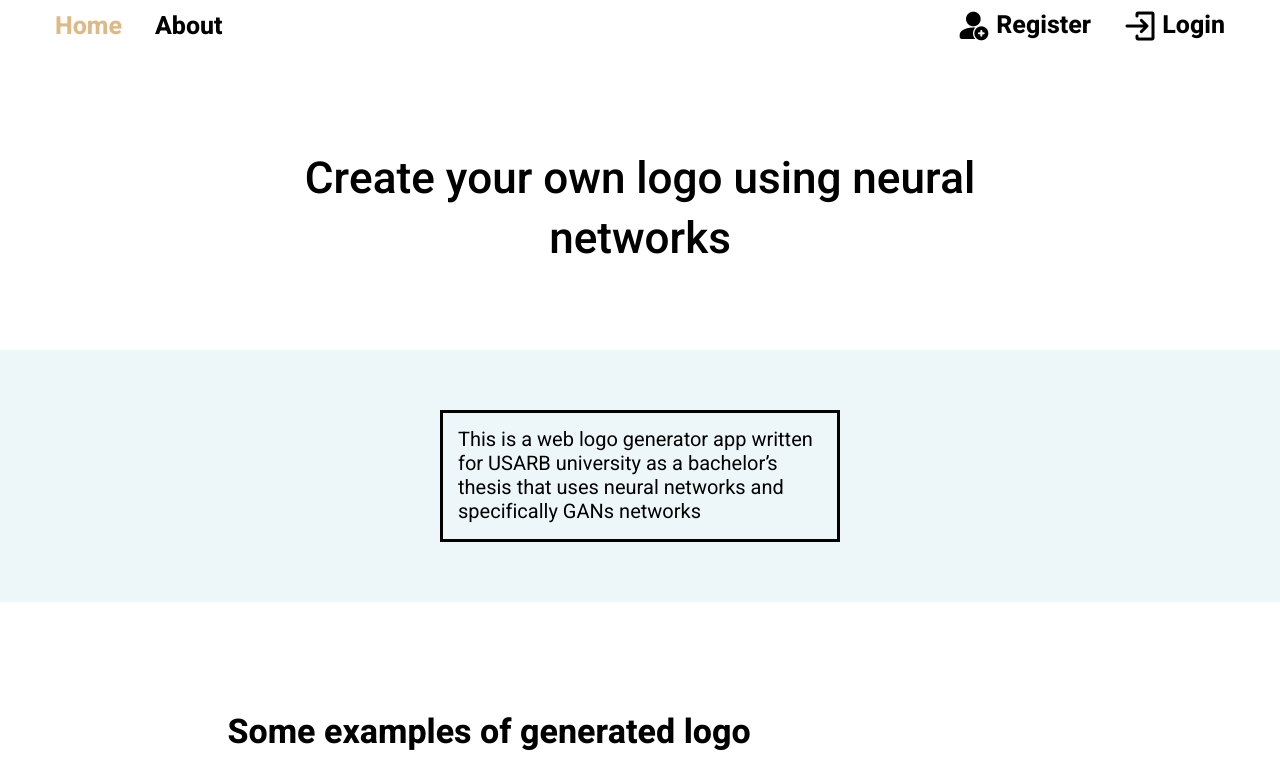
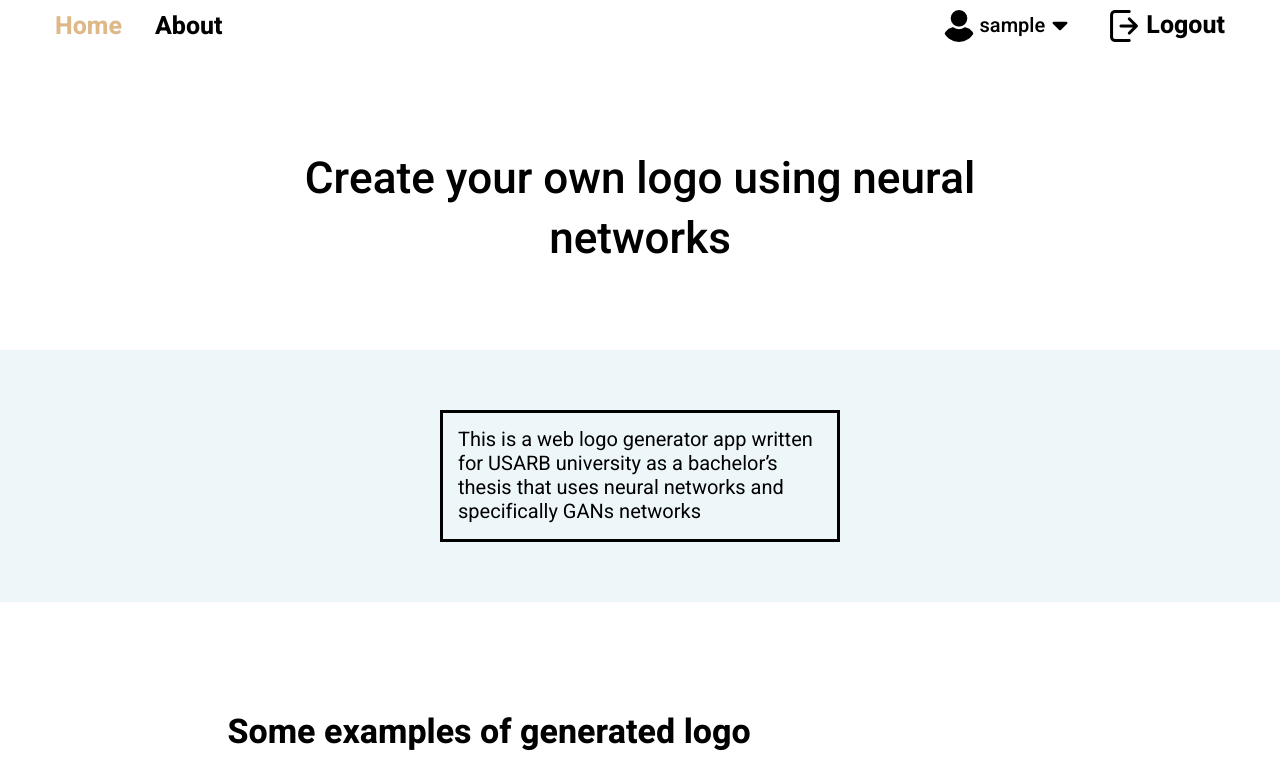
Before and after one commit to SochircaRoman/logo_generator-web-app, a Vue app in the folder client/: page /home in a window 1280 px wide. Shown: the top 780 px of the page. Built offline with nearby package versions, Linux system fonts and the light colour scheme; no server answers; sample sign-in values are in the browser's storage.

Commit message:
Fix errors

```diff
--- a/client/src/components/NavBar.vue
+++ b/client/src/components/NavBar.vue
@@ -99,11 +99,11 @@ export default {
   destroyed() {
     window.removeEventListener('scroll', this.handleScroll);
   },
-  //computed: {
-    //currentUser() {
-      //return this.$store.state.auth.user;
-    //}
-  //},
+  computed: {
+    currentUser() {
+      return this.$store.state.auth.user;
+    }
+  },
   methods: {
     handleScroll() {
       window.onscroll = () => {
@@ -128,10 +128,10 @@ export default {
     handleRemoveBurger() {
       document.querySelector(".header__nav").classList.remove("header__nav_active");
     },
-    //handleLogout() {
-      //this.$store.dispatch('auth/logout');
-      //this.$router.push('/login');
-    //}
+    handleLogout() {
+      this.$store.dispatch('auth/logout');
+      this.$router.push('/login');
+    }
   },
 }
 </script>
--- a/client/src/services/generic.service.js
+++ b/client/src/services/generic.service.js
@@ -1,6 +1,6 @@
 import axios from "axios";
 
-const API_URL = process.env.VUE_APP_API_URL
+const API_URL = "http://localhost:3000/api";
 
 class GenericService {
   async request({ url, method, data = {}, headers = {}}) {
```
